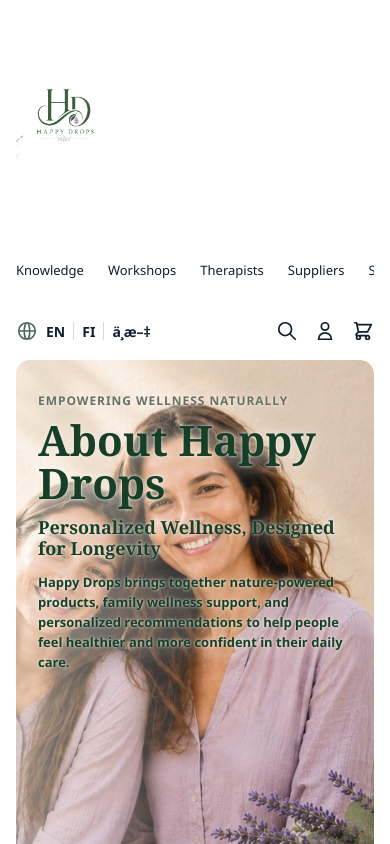
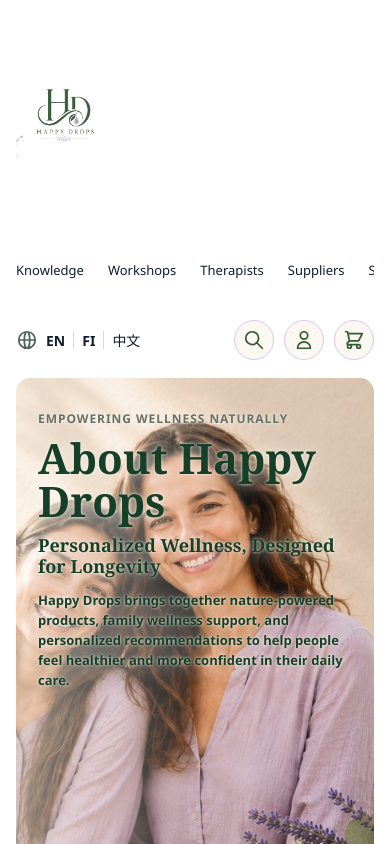
Before and after one commit to Poornimj/Happy-Drops, a React app in the folder frontend/: page / in a window 390 px wide. Shown: the top 844 px of the page. Built offline with nearby package versions, Linux system fonts and the light colour scheme; the HTML template or start-up script is replaced by a standard one.

Commit message:
Fix navbar language switcher styling

```diff
--- a/frontend/src/components/Navbar.jsx
+++ b/frontend/src/components/Navbar.jsx
@@ -29,7 +29,7 @@
           <span></span>
           <a href="#">FI</a>
           <span></span>
-          <a href="#">ä¸­æ–‡</a>
+          <a href="#">中文</a>
         </div>
 
         <div className="nav-icons">
--- a/frontend/src/index.css
+++ b/frontend/src/index.css
@@ -2369,3 +2369,98 @@
     height: 24px;
   }
 }
+
+/* Correct navbar language colors and Chinese text */
+.nav-actions {
+  display: flex;
+  align-items: center;
+  justify-content: flex-end;
+  gap: 24px;
+}
+
+.language-switcher {
+  display: flex;
+  align-items: center;
+  gap: 11px;
+  color: #0f1d31;
+  font-size: 15px;
+  font-weight: 700;
+  white-space: nowrap;
+}
+
+.language-switcher svg {
+  width: 22px;
+  height: 22px;
+  color: #4f655a;
+  stroke-width: 1.9;
+}
+
+.language-switcher a {
+  color: #0f1d31 !important;
+  text-decoration: none;
+}
+
+.language-switcher span {
+  width: 1px;
+  height: 18px;
+  background: #d8ddcf;
+}
+
+.nav-icons {
+  display: flex;
+  align-items: center;
+  gap: 14px;
+}
+
+.nav-icon {
+  width: 42px !important;
+  height: 42px !important;
+  display: inline-flex !important;
+  align-items: center !important;
+  justify-content: center !important;
+  color: #315c38 !important;
+  background: #fbf8f1 !important;
+  border: 1px solid #dcc8ef !important;
+  border-radius: 50% !important;
+  box-shadow: none !important;
+  padding: 0 !important;
+  transition: color 0.2s ease, background 0.2s ease, transform 0.2s ease !important;
+}
+
+.nav-icon svg {
+  width: 22px !important;
+  height: 22px !important;
+  stroke-width: 1.9 !important;
+}
+
+.nav-icon:hover {
+  color: #ffffff !important;
+  background: #a67ac5 !important;
+  transform: translateY(-1px) !important;
+}
+
+.login-button {
+  display: none !important;
+}
+
+@media (max-width: 900px) {
+  .nav-actions {
+    width: 100%;
+    justify-content: space-between;
+    gap: 16px;
+  }
+
+  .language-switcher {
+    gap: 8px;
+    font-size: 14px;
+  }
+
+  .nav-icons {
+    gap: 10px;
+  }
+
+  .nav-icon {
+    width: 40px !important;
+    height: 40px !important;
+  }
+}
```
